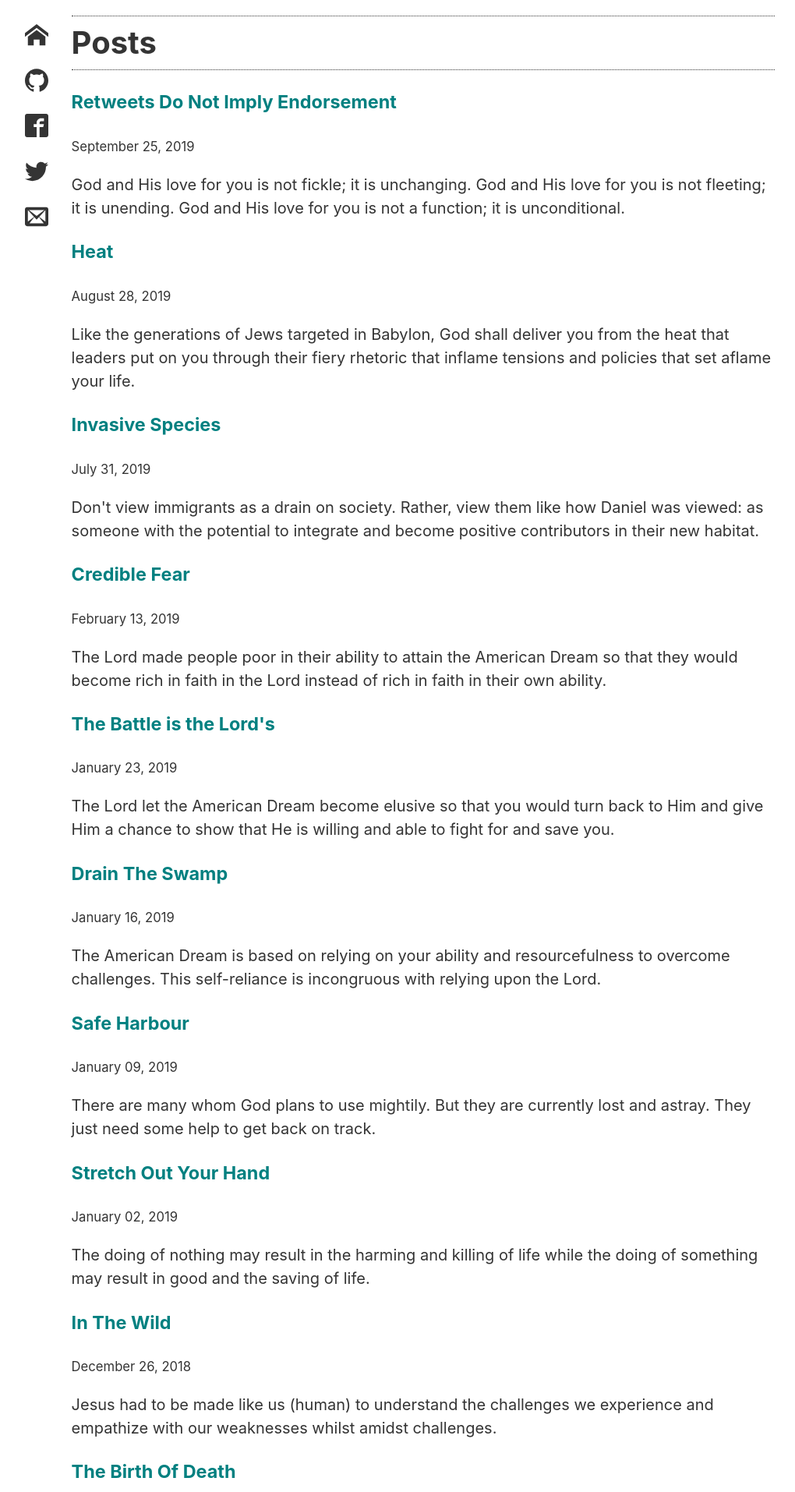
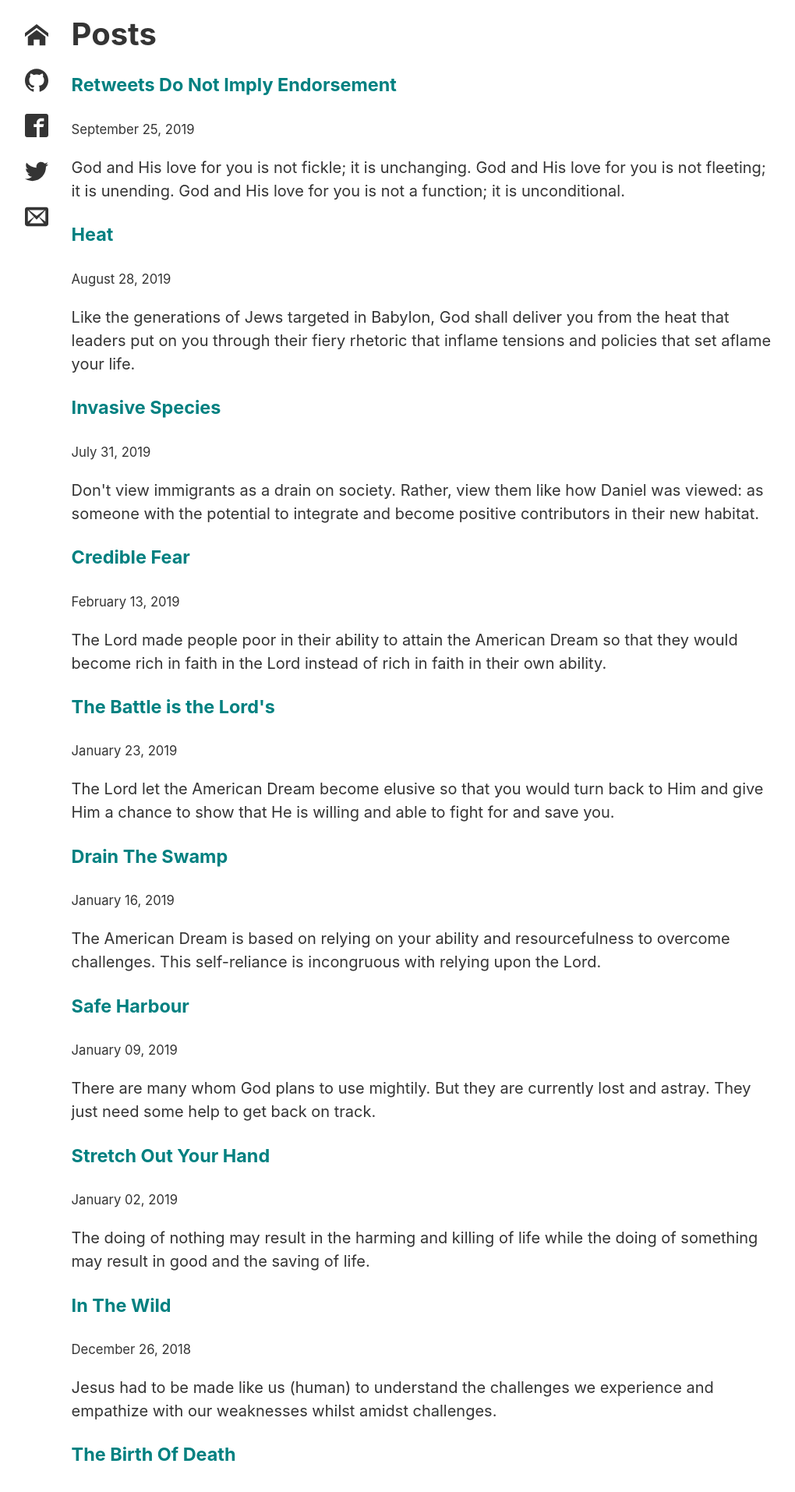
Before and after one commit to bromidr/bromidr.github.io, a Jekyll site: the page built from index.md, in a window 1280 px wide. Shown: the top 1914 px of the page at 78% size, without its empty margins (132-1152 px from the left). Built offline with Jekyll 4.4.1, drawn with Linux system fonts in a browser that asks for light colours.

Commit message:
minor change to header of posts and pages

```diff
--- a/_layouts/page.html
+++ b/_layouts/page.html
@@ -6,13 +6,9 @@ layout: default
   <header>
     <h1>{{- page.title | escape -}}</h1>
     <p class="description">{{- page.description | escape -}}</p>
+    {%- if page.image -%}
+        <div class="hero"><img src="{{- page.image -}}" /></div>
+    {%- endif -%}
   </header>
-
-  {%- if page.image -%}
-    <p class="image">
-      <img src="{{- page.image -}}" />
-    </p>
-  {%- endif -%}
-
   {{- content -}}
 </section>
--- a/_sass/main.scss
+++ b/_sass/main.scss
@@ -94,12 +94,6 @@ main#pageTorso > section#mainContent,
 main#pageTorso > article#mainContent {
   flex-grow: 1;
 
-  & > header {
-    border-top: 1px dotted #343434; /* jet black */
-    border-bottom: 1px dotted #343434; /* jetblack */
-    padding: 0.5em 0;
-  }
-
   a {
     color: #008080; /* teal */
     text-decoration: none;
@@ -127,6 +121,14 @@ main#pageTorso > article#mainContent {
     }
   }
 
+  div {
+    &.hero {
+      border-top: 1px dotted #343434; /* jetblack */
+      border-bottom: 1px dotted #343434; /* jetblack */
+      padding: 0.5em 0;
+    }
+  }
+
   time {
     font-size: smaller;
   }
```
Also changed, not shown: _layouts/post.html (+3 -7 lines).
